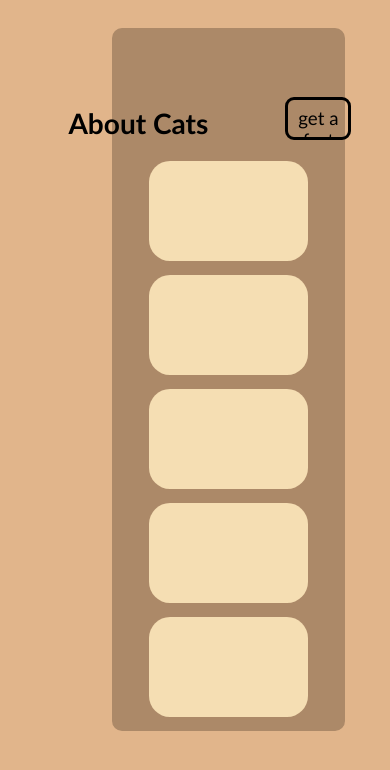
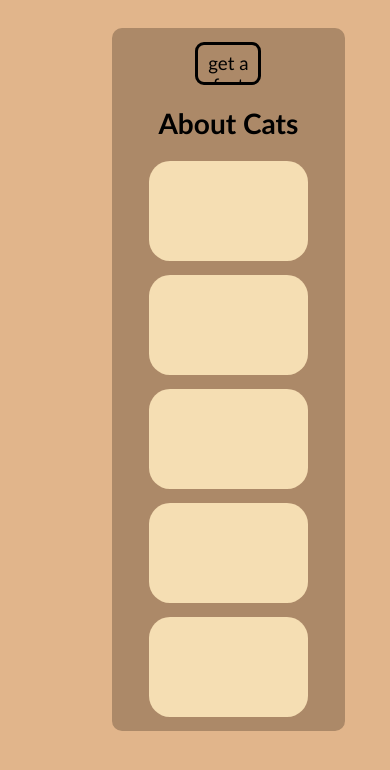
Before and after one commit to Abhay-aroraa/fetch-api, a plain HTML site: page index.html in a window 390 px wide. Drawn offline with Linux system fonts and the light colour scheme.

Commit message:
Update style.css

```diff
--- a/style.css
+++ b/style.css
@@ -202,3 +202,11 @@ body {
         width: 70%;
     }
 }
+@media screen and (max-width:450px){
+    #getfacts{
+        position: static;
+    }
+    #heading{
+        position: static;
+    }
+}
```
